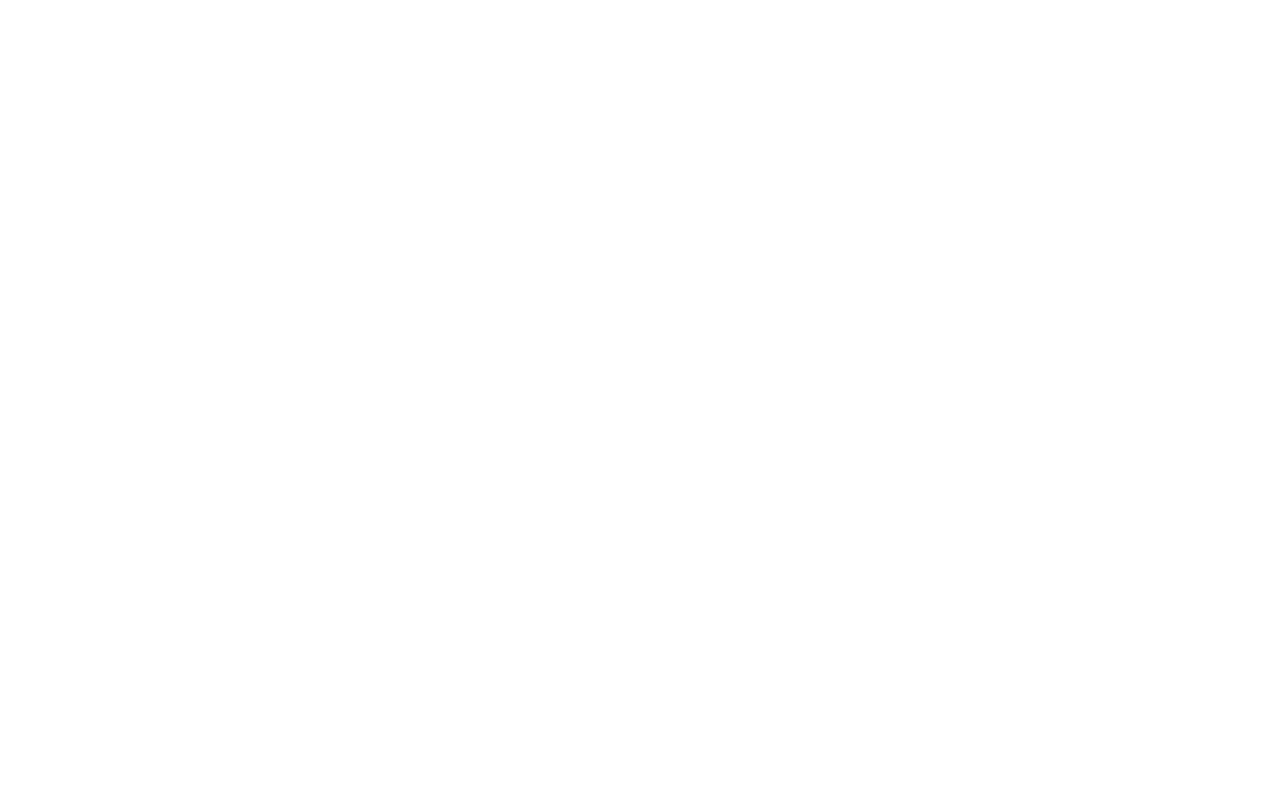
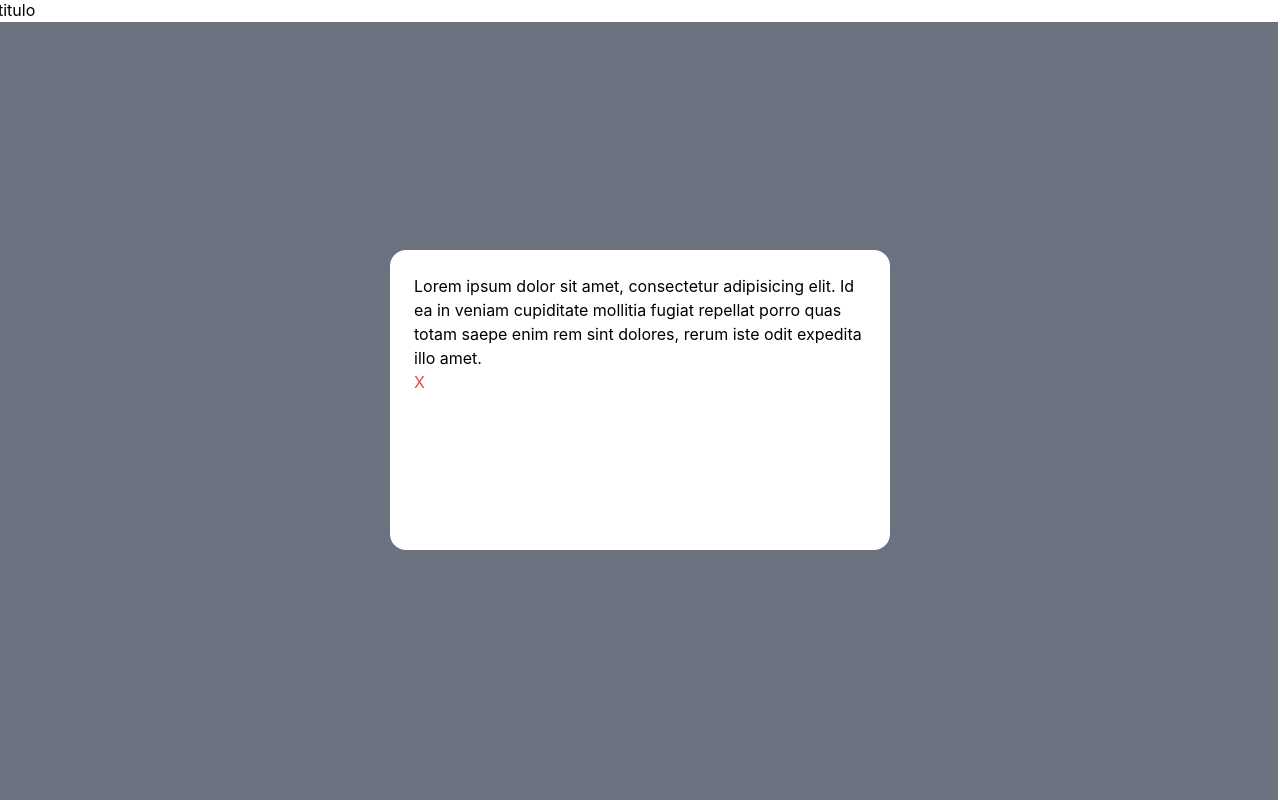
Before and after one commit to IvoGarraza/Personal-Portfolio---Full-Stack-Web-Developer, a React (Create React App) app: page /test2 in a window 1280 px wide. Before the commit this address had no page. Built offline with nearby package versions, Linux system fonts and the light colour scheme.

Commit message:
21022023

```diff
--- a/src/components/Hero.jsx
+++ b/src/components/Hero.jsx
@@ -11,15 +11,29 @@
   },[])
 
   const texto = "Full Stack Web Developer".split("")
-
+  const title = "Welcome to my personal portfolio!".split("")
+  const name = "Ivo Garraza".split("")
   return (
-    <div className='flex items-center justify-center bg-[#F07B3F] h-[90vh]'>
+    <div className='flex items-center justify-center bg-[#1B262C] h-[90vh]'>
       <div className='flex flex-row items-center justify-around w-[100%]'>
         <div className='ml-[5%] text-black '>
-          <h2 className={`${styles.heading2}`}>Welcome to my personal portfolio! </h2>
-          <span className='text-black text-2xl font-bold'><span className='text-white'>I'm</span> Ivo Garraza</span><br/>
+          {/* <h2 className={`${styles.heading2}`}>Welcome to my personal portfolio! </h2>  */}
+          {title.map((letter,index)=>(
+          <TextSpan key={index} size='text-4xl' weight='font-bold' color='text-white'>
+              {letter === " "? "\u00A0" : letter}
+            </TextSpan>
+          ))}
+          <br/>
+          <br/>
+          <span className='text-white text-2xl'>I'm </span>
+          {name.map((letter,index)=>(
+            <TextSpan key={index} size='text-2xl' weight='font-bold' color='text-white'>
+              {letter === " "? "\u00A0" : letter}
+            </TextSpan>
+          ))}
+          <br/>
           {texto.map((letter,index)=>(
-            <TextSpan key={index}>
+            <TextSpan key={index} size='text-2xl' weight='font-normal' color='text-white'>
               {letter === " "? "\u00A0" : letter}
             </TextSpan>
           ))}
--- a/src/components/Projects.jsx
+++ b/src/components/Projects.jsx
@@ -3,6 +3,7 @@
 import { projects } from "../constants";
 import CardProject from "./CardProject";
 import { Link } from "react-router-dom";
+import Card from "./Test";
 
 const Projects = () => {
   return (
@@ -42,14 +43,15 @@
         </p>
         <div className="h-[90%]">
           {projects.slice(0, 4).map((project) => (
-            <CardProject
+    /*         <CardProject
               title={project.title}
               description={project.description}
               img={project.img}
               avatar={project.avatar}
               time={project.time}
               path={project.path}
-            ></CardProject>
+            ></CardProject> */
+            <Card title={project.title} description={project.description}></Card>
           ))}
         </div>
       </div>
--- /dev/null
+++ b/src/components/Test.jsx
@@ -0,0 +1,26 @@
+import React, { useState } from "react";
+import { motion, AnimatePresence } from "framer-motion";
+import { projects } from "../constants";
+import { Link } from "react-router-dom";
+
+const Card = (props) => {
+
+  const [isOpen, setOpen] = useState(false)
+    return(
+
+      <motion.div layout onClick={()=> setOpen(!isOpen)} className="bg-white p-10 m-40 rounded-xl cursor-pointer">
+        <motion.h2 className="font-bold" layout='position'>{props.title}</motion.h2>
+        {isOpen && (
+        <motion.div className="mt-5">
+          <p>
+          {props.description}
+          </p>
+          <Link to='/countries-page'><button className="bg-purple-500 p-2 mt-5 rounded-lg text-white hover:bg-slate-300 hover:text-black">Read more</button></Link>
+        </motion.div>
+        )}
+      </motion.div>
+
+    );
+};
+
+export default Card;
--- /dev/null
+++ b/src/components/Test2.jsx
@@ -0,0 +1,28 @@
+import { frameData } from "framer-motion";
+import React, { useState } from "react";
+import { motion } from "framer-motion";
+import Modal from "./animation-resorces/modal";
+
+const Test2 = () => {
+  const [isOpen, setOpen] = useState("false");
+
+  return (
+    <motion.div>
+      <motion.h2 onClick={() => setOpen(!isOpen)}>
+        titulo
+      </motion.h2>
+      {isOpen && (
+        /*             <motion.p>
+                texto que aparece cuando titulo esta open
+            </motion.p> */
+        <Modal handleClose={() => setOpen(!isOpen)}>
+          Lorem ipsum dolor sit amet, consectetur adipisicing elit. Id ea in
+          veniam cupiditate mollitia fugiat repellat porro quas totam saepe enim
+          rem sint dolores, rerum iste odit expedita illo amet.
+        </Modal>
+      )}
+    </motion.div>
+  );
+};
+
+export default Test2;
--- a/src/components/animation-resorces/TextSpan.jsx
+++ b/src/components/animation-resorces/TextSpan.jsx
@@ -1,7 +1,7 @@
 import React from 'react'
 import { motion, transform } from 'framer-motion'
 
-const TextSpan = ({children}) => {
+const TextSpan = ({children, size, weight, color}) => {
 
     const rubberBand = () =>{
         return{
@@ -17,7 +17,7 @@
     }
 
   return (
-    <motion.span className='inline-block text-2xl' whileHover={() => rubberBand()}>
+    <motion.span className={`inline-block ${size} ${weight} ${color}`} whileHover={() => rubberBand()}>
         {children}
     </motion.span>
   )
--- a/src/components/animation-resorces/modal.jsx
+++ b/src/components/animation-resorces/modal.jsx
@@ -22,7 +22,7 @@
           }}>
             <motion.div className=''>
               <p>{props.children}</p>
-              <button onClick={props.handleClose}>Close</button>
+              <button onClick={props.handleClose} className='text-red-500'>X</button>
             </motion.div>
           </motion.div>
     </motion.div>
--- a/src/index.js
+++ b/src/index.js
@@ -5,6 +5,8 @@
 import reportWebVitals from './reportWebVitals';
 import { BrowserRouter, Route, Routes } from 'react-router-dom';
 import Pokemon from './components/Pokemon.jsx'
+import Card from './components/Test';
+import Test2 from './components/Test2';
 
 const root = ReactDOM.createRoot(document.getElementById('root'));
 root.render(
@@ -13,6 +15,8 @@
       <Routes>
         <Route exact path='/' element={<App />}></Route>
         <Route path='/pokemon-page' element={<Pokemon></Pokemon>}></Route>
+        <Route path='/test' element={<Card></Card>}></Route>
+        <Route path='/test2' element={<Test2></Test2>}></Route>
       </Routes>
     </BrowserRouter>
   </React.StrictMode>
```
